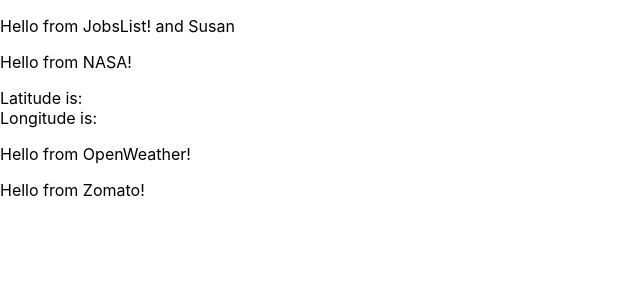
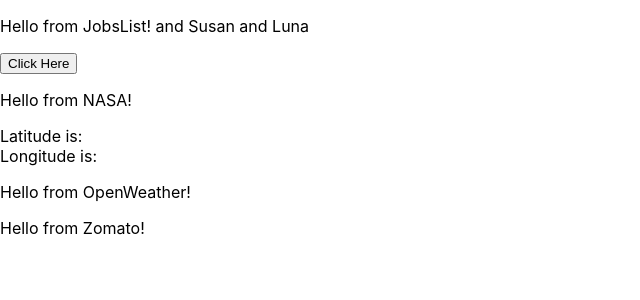
Before and after one commit to RoudyBob/72hourProject, a React (Create React App) app: page / in a window 1280 px wide. Shown: the top 300 px of the page, without its empty margins (0-640 px from the left). Built offline with nearby package versions, Linux system fonts and the light colour scheme; no server answers.

Commit message:
Trying to get fetch to work

```diff
--- a/src/App.js
+++ b/src/App.js
@@ -1,10 +1,15 @@
 import React, {useState} from 'react';
+
 import logo from './logo.svg';
 import './App.css';
 import JobsList from './components/JobsList';
 import Nasa from './components/Nasa';
 import OpenWeather from './components/OpenWeather';
 import Zomato from './components/Zomato';
+
+// let express = require('express');
+// let app = express();
+// app.use(require("./middleware/headers"));
 
 function App() {
 
--- a/src/components/JobsList.js
+++ b/src/components/JobsList.js
@@ -1,11 +1,31 @@
-import React from 'react';
+import React, {useState} from 'react';
 
-const JobsList = (props) => {
+// const baseUrl = 'https://jobs.github.com/positions.json?lat=37.3229978&long=-122.0321823';
+
+ const JobsList = (props) => {
+
+     const [jobs, setJobs] = useState([]);
+     console.log('I am here again');
+
+ const fetchJobs = () => {
+    console.log('I am here');
+    let url = 'https://jobs.github.com/positions.json?lat=37.3229978&long=-122.0321823'
+     fetch(url, {mode: 'no-cors'})
+        .then((res) => {
+            //setJobs(res)
+            console.log(res);
+        })
+    }
+
+
+
     return (
         <>
-        <p>Hello from JobsList! and Susan</p>
+        <p>Hello from JobsList! and Susan and Luna</p>
+        <button onClick={fetchJobs}>Click Here</button>
         </>
-     );
+    )
 }
 
+
 export default JobsList;
--- /dev/null
+++ b/src/middleware/headers.js
@@ -0,0 +1,6 @@
+module.exports = function(req, res, next){
+    res.header('access-control-allow-origin', '*');
+    res.header('access-control-allow-methods', 'GET, POST, PUT, DELETE');
+    res.header('access-control-allow-headers', 'Origin, X-Requested-With, Content-Type, Accept, Authorization');
+    next();
+};
```
Also changed, not shown: 1 other file (tests, documents, lock files or other folders).
